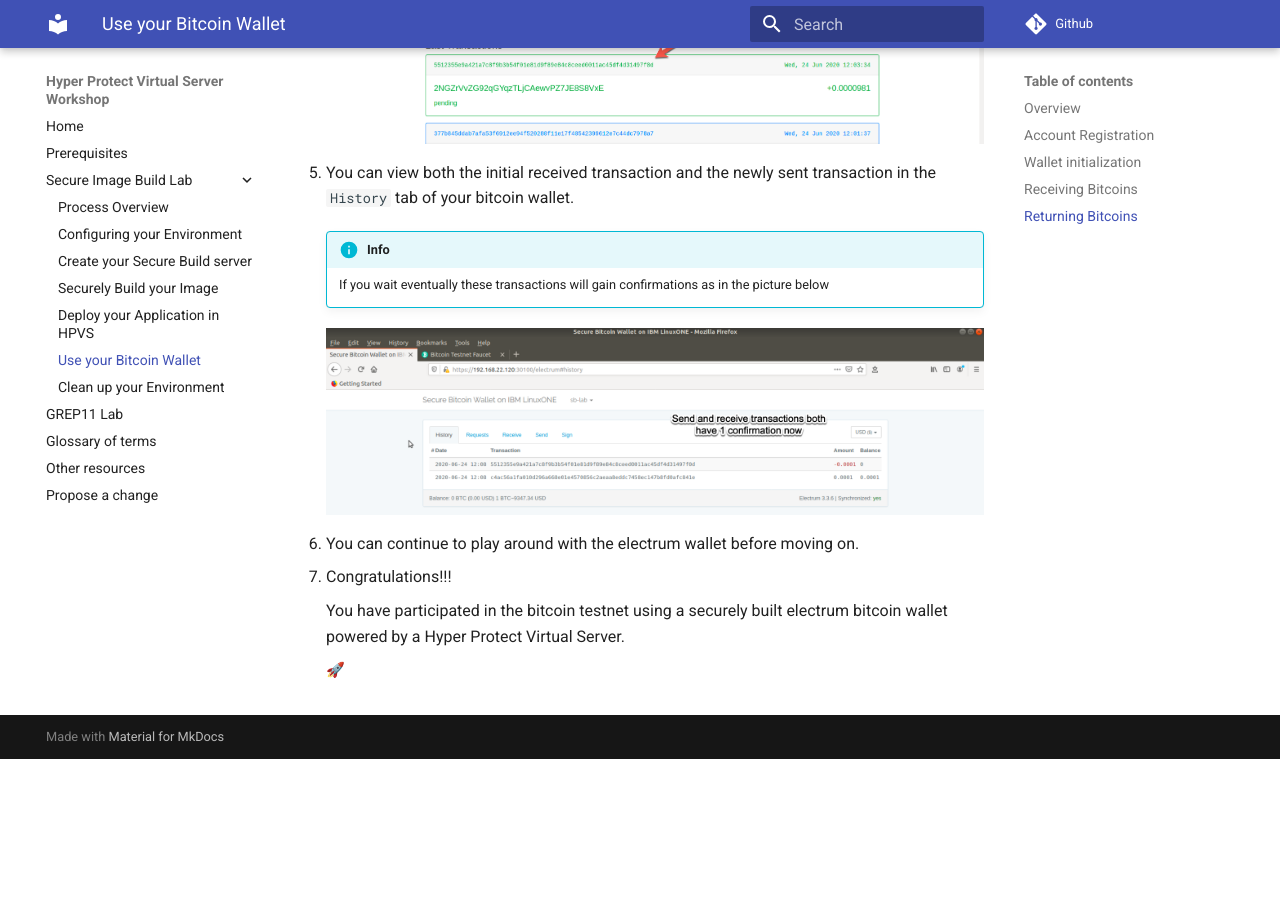
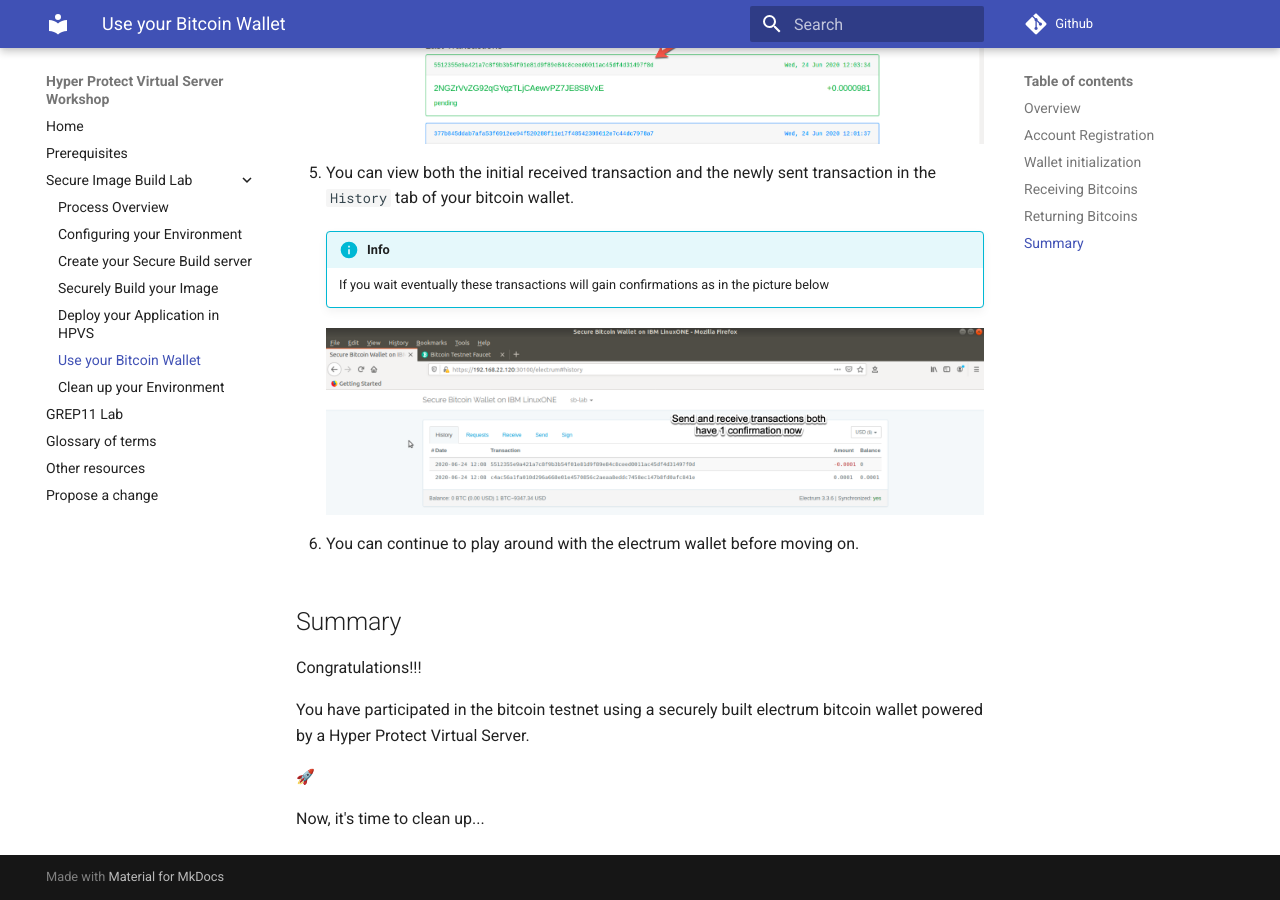
Before and after one commit to ibm-wsc/hyper-protect-virtual-servers-workshop, an MkDocs documentation site: the page built from docs/securebuild-lab/bitcoin_wallet.md, in a window 1280 px wide and 900 px high, scrolled down 7411 px. Built offline with MkDocs 1.6.1 and Material for MkDocs 9.7.7, drawn with Linux system fonts in a browser that asks for light colours; emoji names are drawn with the system emoji font; before the commit the page ends 8170 px from its top, so only the background shows below that.

Commit message:
Closes #4; bitcoin_wallet.md instructions detail for user how to use secure bitcoin wallet and benefits of HPVS and secure build w/ it

```diff
--- a/docs/securebuild-lab/bitcoin_wallet.md
+++ b/docs/securebuild-lab/bitcoin_wallet.md
@@ -129,8 +129,12 @@ Since you are feeling charitable you decide to transfer your testnet value back
 
 6. You can continue to play around with the electrum wallet before moving on.
 
-7. Congratulations!!!
+## Summary
 
-    You have participated in the bitcoin testnet using a securely built electrum bitcoin wallet powered by a Hyper Protect Virtual Server.
+Congratulations!!!
 
-    :rocket:
+You have participated in the bitcoin testnet using a securely built electrum bitcoin wallet powered by a Hyper Protect Virtual Server.
+
+:rocket:
+
+Now, it's time to clean up...
```
